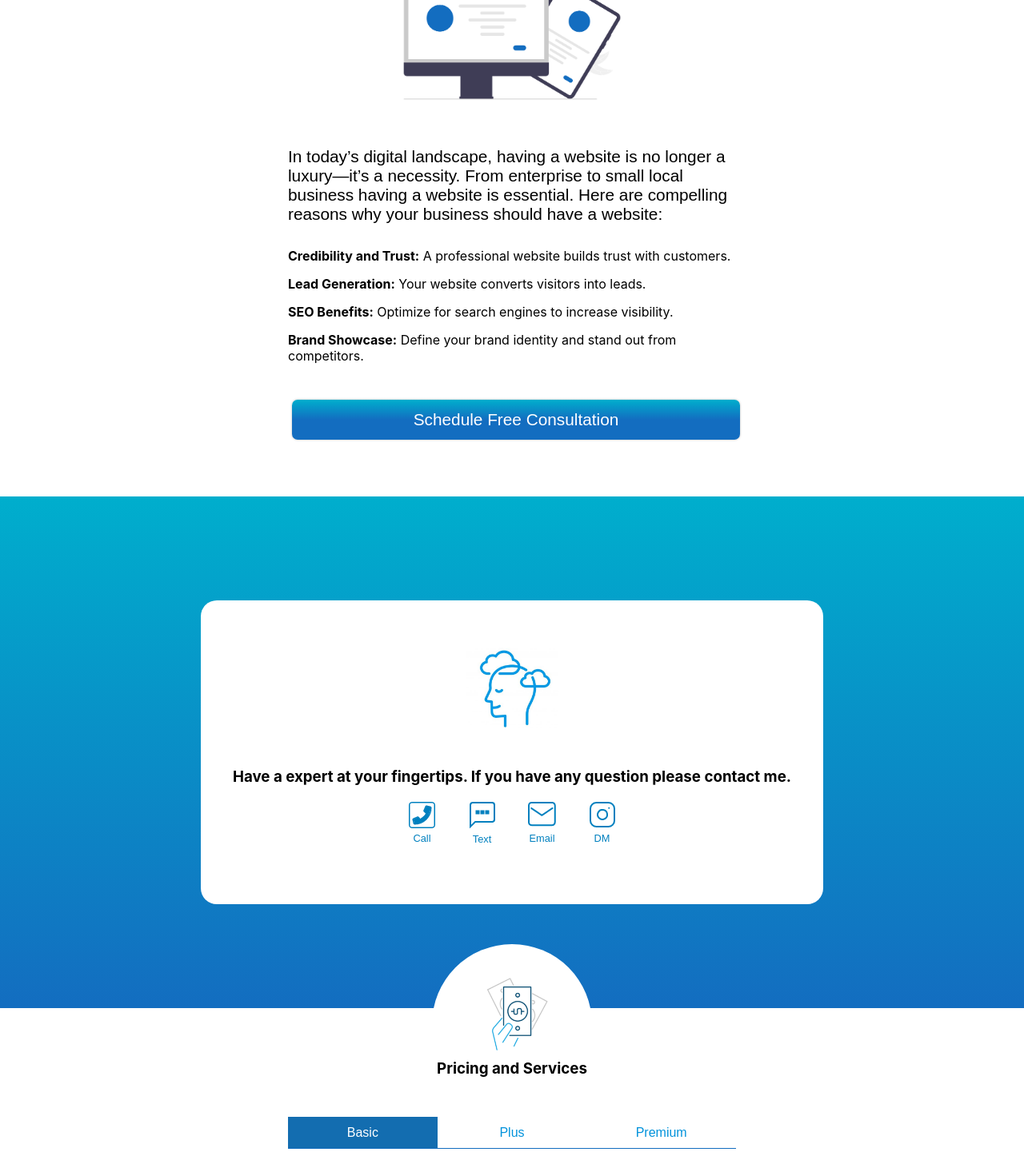
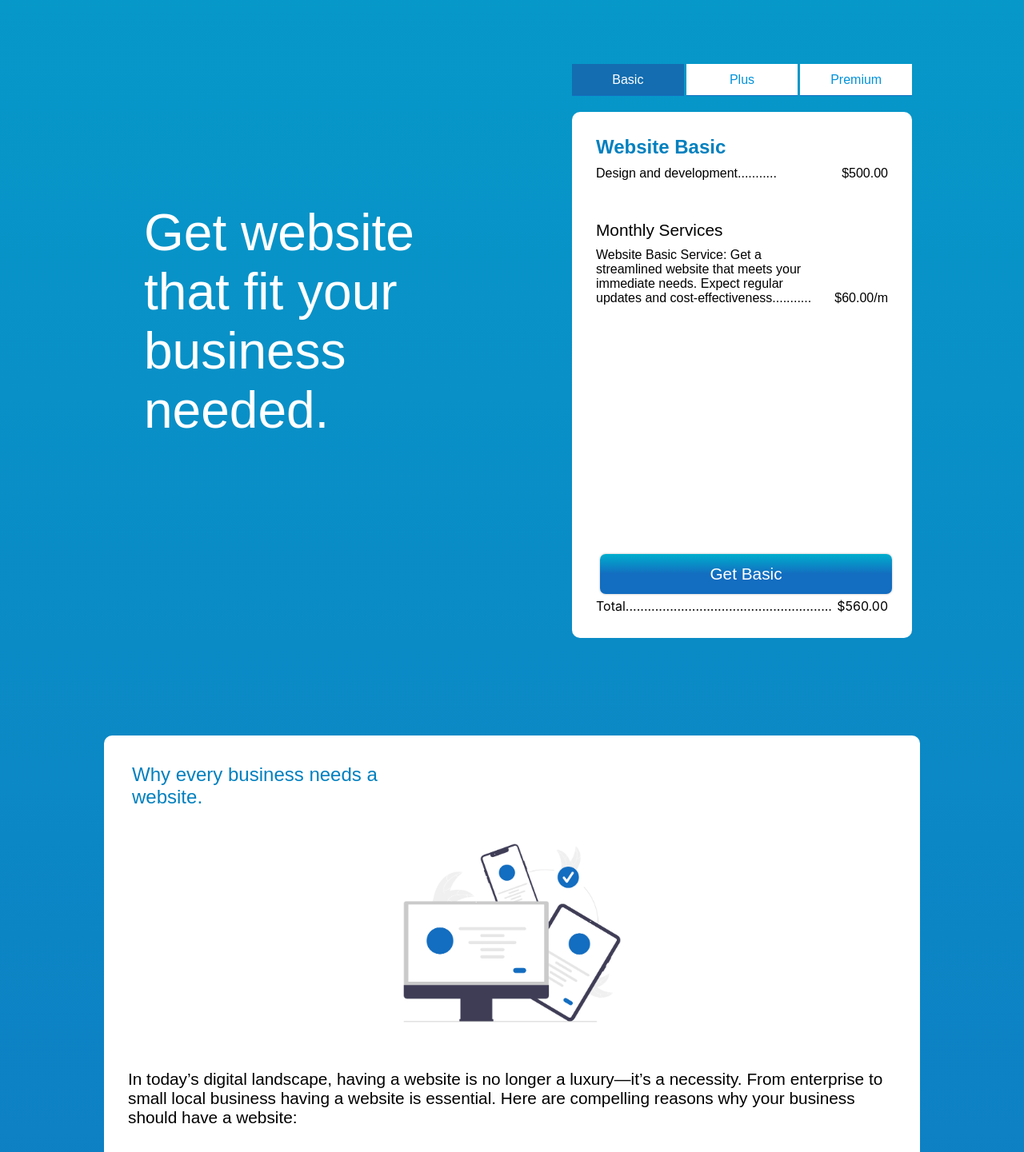
Before and after one commit to louieLouie117/react-portfolio, a React (Create React App) app in the folder client/: page / in a window 1280 px wide. Shown: the part 1330-2771 px from the top of the page at 80% size. Built offline with nearby package versions, Linux system fonts and the light colour scheme.

Commit message:
NewLayout

```diff
--- a/client/src/components/LandingPage/Services.jsx
+++ b/client/src/components/LandingPage/Services.jsx
@@ -123,92 +123,16 @@ const premiumServiceHandler = () => {
             </header> */}
 
             <main>
-                <section>
-                    <ul className='ServicesCard'>
-
-                        <li>
-                            <h2>Why every business needs a website.</h2>
-                            <div className='ServiceCardInfo'>
-                            <img src="/img/HeroImageMobile.png" alt="" />
-                            <p>
-                            In today’s digital landscape, having a website is no longer a luxury—it’s a necessity. From enterprise to small local business having a website is essential. Here are compelling reasons why your business should have a website:
-                            </p>
-                            <ul>
-        <li><strong>Credibility and Trust:</strong> A professional website builds trust with customers.</li>
-        <li><strong>Lead Generation:</strong> Your website converts visitors into leads.</li>
-        <li><strong>SEO Benefits:</strong> Optimize for search engines to increase visibility.</li>
-        <li><strong>Brand Showcase:</strong> Define your brand identity and stand out from competitors.</li>
-        {/* <li><strong>Efficient Customer Service:</strong> Provide essential information online.</li>
-        <li>
-            <strong>Payment Integrations:</strong> A website allows seamless transactions by integrating payment gateways. Whether it’s e-commerce or service-based, customers expect secure and convenient payment options.
-        </li>
-        <li><strong>Database Management:</strong>  Websites collect valuable data on user interactions. Proper database management ensures efficient storage, retrieval, and analysis of this information, aiding business decisions and personalization.</li> */}
-    </ul>
-                            </div>
-                            <footer>
-                            <a href="https://calendly.com/cardona-luis/30min">
-                            <button className='MainBTN'>Schedule Free Consultation</button>
-                            </a>
-                            </footer>
 
 
-                        </li>
-                    </ul>
-                </section>
-
-                <section>
-                    <div className="PeaceOfMind">
-                        <main>
-                        <img src="/img/PeaceOfMindImg.png" alt="" />
-
-                            <div className="PeaceOfMindInfo">
-                            <h3>Have a expert at your fingertips. If you have any question please contact me.</h3>
-                            <div className='Contact-Container'>
-
-
-                      <main>
-                      <a href="tel:925-809-2738">
-                        <img src="/img/Icons/IconPhone.png" alt="" />
-                      <button>Call</button>
-
-                      </a>
-
-                      <a href="sms:925-809-2738">
-                        <img src="/img/Icons/IconText.png" alt="" />
-                      <button>Text</button>
-                      </a>
-
-                      <a href="mailTo:LCwebsitesolutions@outlook.com?subject=Website&body= Hello Luis Cardona">
-                        <img src="/img/Icons/IconEmail.png" alt="" />
-                        <button>Email</button>
-                      </a>
-                      <a href="https://www.instagram.com/garagesally.founder/">
-                        <img src="/img/Icons/IconInsta.png" alt="" />
-                      <button>DM</button>
-                      </a>
-
-                      </main>
-
-
-                    </div>
-
-                            </div>
-
-                        </main>
-                    </div>
-                </section>
 
                 <section className='Cost-Container'>
-                    <header>
-                    <img src="/img/CostImg.png" alt="" />
-                    <h3>Pricing and Services</h3>
-                    {/* <p>You can build a price base on your buisness needs or get full services.</p>
-                    <nav>
-                    <button>Build a price</button>
-                    <button>Full Services</button>
-                    </nav> */}
+                <aside>
 
-                    </header>
+<h1>Get website that fit your business needed.</h1>
+
+</aside>
+
 
                     <main>
                     <ul className='ServicesCard ServiceBackground'>
@@ -329,6 +253,40 @@ const premiumServiceHandler = () => {
                     </ul>
                     </main>
                 </section>
+
+                <section>
+                    <ul className='ServicesCard'>
+
+                        <li>
+                            <h2>Why every business needs a website.</h2>
+                            <div className='ServiceCardInfo'>
+                            <img src="/img/HeroImageMobile.png" alt="" />
+                            <p>
+                            In today’s digital landscape, having a website is no longer a luxury—it’s a necessity. From enterprise to small local business having a website is essential. Here are compelling reasons why your business should have a website:
+                            </p>
+                            <ul>
+        <li><strong>Credibility and Trust:</strong> A professional website builds trust with customers.</li>
+        <li><strong>Lead Generation:</strong> Your website converts visitors into leads.</li>
+        <li><strong>SEO Benefits:</strong> Optimize for search engines to increase visibility.</li>
+        <li><strong>Brand Showcase:</strong> Define your brand identity and stand out from competitors.</li>
+        {/* <li><strong>Efficient Customer Service:</strong> Provide essential information online.</li>
+        <li>
+            <strong>Payment Integrations:</strong> A website allows seamless transactions by integrating payment gateways. Whether it’s e-commerce or service-based, customers expect secure and convenient payment options.
+        </li>
+        <li><strong>Database Management:</strong>  Websites collect valuable data on user interactions. Proper database management ensures efficient storage, retrieval, and analysis of this information, aiding business decisions and personalization.</li> */}
+    </ul>
+                            </div>
+                            <footer>
+                            <a href="https://calendly.com/cardona-luis/30min">
+                            <button className='MainBTN'>Schedule Free Consultation</button>
+                            </a>
+                            </footer>
+
+
+                        </li>
+                    </ul>
+                </section>
+
             </main>
 
 
--- a/client/src/modules/LandingPageStyles.css
+++ b/client/src/modules/LandingPageStyles.css
@@ -47,6 +47,10 @@ html{
 }
 .LandingPage-Container{
   display: grid;
+  /* background: linear-gradient(140deg, #2727aa, #f39e4e); */
+  background: linear-gradient(180deg, #00aecd, #136DC0);
+
+
 
   /* justify-items: center; */
 }
@@ -175,10 +179,8 @@ html{
 .projectsPage-container{
   height: auto;
   position: relative;
-    border-radius: 10px;
   display: grid;
   background-color: white;
-    /* height: 1000px; */
   /* background: linear-gradient(to bottom, #00aecd, #136DC0 45%); */
   /* box-shadow:  0 -10px 10px rgba(0, 0, 0, 0.104); */
 
@@ -805,6 +807,8 @@ html{
 .myHeader-container{
   display: grid;
   background: linear-gradient(180deg, #00aecd, #136DC0);
+  /* background: linear-gradient(140deg, #2727aa, #f39e4e); */
+
   justify-items: center;
   font: 1em sans-serif;
   padding-top: 20px;
@@ -832,7 +836,7 @@ html{
 
 .myHeader-container>header>footer>h2{
   color: white;
-    font: 1.7em sans-serif;
+  font: 1.9em sans-serif;
   padding: 30px;
 }
 
@@ -852,7 +856,6 @@ html{
   margin-left: 5px;
 
 }
-
 
 
 .Contact-Container{
@@ -909,7 +912,6 @@ html{
   background-color: white;
 
 }
-
 
 
 .myHeader-container aside{
@@ -1102,8 +1104,8 @@ html{
 
 .name-container img{
   border: solid 2px whitesmoke;
-    border-radius: 80px;
-    height: 95px;
+  border-radius: 100px;
+  height: 120px;
   align-self: center;
 }
 
@@ -1266,38 +1268,42 @@ html{
 
 .devTools-container{
   display: grid;
-    /* position: relative;background-color: whitesmoke; */
-    background: linear-gradient(180deg, #00aecd, #136DC0);
+  /* background: linear-gradient(180deg, #2727aa, #f39e4e); */
   justify-content: center;
   row-gap: 20px;
   width: auto;
-
-
-  }
-
-  .devTools-container section{
+  /* height: 100vh */
+
+}
+
+.devTools-container>section{
   display: grid;
   align-items: center;
   justify-content: center;
 }
+.devTools-container>h2{
+  color: white;
+  font: 2em sans-serif;
+  justify-self: center;
+  align-self: center;
+  padding-top: 20px;
+  margin-top: 40px;
+
+}
 
 .blueLine{
+  display: none;
   grid-column: 1/2;
   grid-row: 1/2;
   height: 10px;
   width: auto;
-    /* background: #2862AF; */
-  }
-
-  .devTools-container>h2{
-    color: white;
+  background: #2862AF;
+}
+
+.devTools-container>section>ul>li>h2{
+  color: #2862AF;
   text-align: center;
   font: 2em sans-serif;
-    margin-top: 40px;
-  }
-
-  .devTools-container>section> ul h2{
-    color: #0080BF;
 }
 
 .devTools-container ul{
@@ -1450,13 +1456,15 @@ html{
 
 .footer-container{
   display: grid;
-    background-color: #136DC0;
+  /* background-color: #f39e4e;   */
   justify-content: center;
   padding: 20px;
+  height: 50px;
+  align-items: center;
 }
 
 .footer-container>a{
-    font: 1em sans-serif;
+  font: 1.3em sans-serif;
   color: white;
   text-decoration: none;
 }
@@ -1587,7 +1595,7 @@ html{
     row-gap: 20px;
     display: grid;
     align-items: center;
-      height: 55vh;
+    /* height: 75vh; */
 
   }
   .myHeader-container aside{
@@ -1610,13 +1618,23 @@ html{
 
   .myHeader-container>header>footer>h2{
     width: auto;
-      font: 2.3em sans-serif;
+    padding-top: 40px;
+    font: 2.9em sans-serif;
+  }
+
+
+  .myHeader-container{
+    height: 75vh;
+  }
+
+  .Cost-Container{
+    grid-template-columns: 1fr 1fr;
+    column-gap: 150px;
   }
   #frameworks{
     width: 450px;
 
   }
-
 
 
     .linkCard-container{
--- a/client/src/modules/ServicesStyles.css
+++ b/client/src/modules/ServicesStyles.css
@@ -1,8 +1,6 @@
 .Services-Container{
-    background-color: rgb(19, 109, 192);
-    background-color: white;
+    /* background: linear-gradient(140deg, #2727aa, #f39e4e); */
     padding-top: 40px;
-    padding-bottom: 100px;
 }
 
 .Services-Container>header>h1{
@@ -13,21 +11,25 @@
     justify-content: center;
     row-gap: 20px;
     align-items: center;
-    padding-bottom: 40px;
+
 
 }
 
 
+.ServicesCard>li::-webkit-scrollbar{
+    width: 0;
+    height: 0;
+}
 
 .ServicesCard>li{
     display: grid;
     row-gap: 10px;
     background-color: white;
-    padding: 10px;
+    padding: 20px;
     border-radius: 10px;
     align-content: flex-start;
-    max-width: 35em;
-
+    /* max-width: 35em; */
+    overflow: scroll;
 
 }
 
@@ -35,7 +37,7 @@
 .ServicesCard>li>main{
     display: grid;
     padding-bottom: 20px;
-    height: 270px;
+    height: 450px;
     align-content: flex-start;
 }
 
@@ -53,10 +55,9 @@
 }
 
 .ServicesCard>li>h2{
-    font: 1.2em sans-serif;
+    font: 1.5em sans-serif;
     color: #0080BF;
     width: 350px;
-    text-align: center;
     padding: 5px;
     /* cursor: pointer; */
 
@@ -67,12 +68,10 @@
     display: grid;
     justify-items: center;
     row-gap: 30px;
-    padding-bottom: 30px;
 }
 
-.ServiceCardInfo>ul{
-    display: grid;
-    row-gap: 15px;
+.ServiceCardInfo ul{
+    justify-self: left;
 }
 .ServiceCardInfo> p{
     font: 1.3em sans-serif;
@@ -87,14 +86,9 @@
 
 .PeaceOfMind{
     display: grid;
-    /* background: linear-gradient(rgb(19, 109, 192), rgb(0, 174, 205) 120%); */
     padding-top: 40px;
-    padding-bottom: 40px;
-    height: 70vh;
     justify-items: center;
-    background: linear-gradient(180deg, #00aecd, #136DC0);
-    align-items: center;
-
+    align-content: center;
 }
 
 .PeaceOfMind>h2{
@@ -110,19 +104,34 @@
     padding: 40px;
     border-radius: 20px;
     background-color: white;
-    height: 300px;
     row-gap: 50px;
 }
 
 
 .Cost-Container{
     display: grid;
-    background-color: white;
-    max-width: 35em;
+    /* background-color: white; */
+    /* max-width: 65em; */
     margin: 0 auto;
     border-radius: 20px;
     padding: 10px;
 
+}
+
+.Cost-Container>aside{
+    justify-items: center;
+}
+
+.Cost-Container>aside>img{
+    width: 150px;
+    height: auto;
+}
+
+.Cost-Container>aside h1{
+    font: 2em sans-serif;
+    color: white;
+    text-align: left;
+    padding: 30px;
 }
 
 
@@ -136,7 +145,6 @@
     justify-items: center;
     align-items: center;
     align-content: center;
-    margin-top: -90px;
     justify-self: center;
 
 }
@@ -145,9 +153,8 @@
 
 .pricing-container{
     display: grid;
-    grid-template-columns: 1fr 100px;
+    grid-template-columns: 4fr 1fr;
     justify-content: flex-start;
-    row-gap: 10px;
 
 
 }
@@ -198,6 +205,7 @@ justify-items: flex-end;
 .MonthlyOptions{
     display: flex;
     width: 100%;
+    column-gap: 3px;
 }
 
 
@@ -206,7 +214,7 @@ justify-items: flex-end;
     padding: 10px;
     border: none;
     background-color: white;
-    color: #136dc0;
+    color: rgb(19, 109, 192);
     height: 40px;
     width: 100%;
     cursor: pointer;
@@ -230,8 +238,40 @@ justify-items: flex-end;
 
     }
 
+    .Services-Container {
+        padding: 100px;
+    }
+
+    .Cost-Container{
+        padding: 40px;
+        height: 100vh;
+    }
+
+    .Cost-Container>aside h1{
+        font: 4em sans-serif;
+        padding: 40px;
+        align-self: center;
+        margin-top: 150px;
+        /* font space*/
 
 
+    }
+
+    .Services-Container>main{
+        display: grid;
+        /* grid-template-columns: 1fr 1fr 1fr; */
+    }
+    .ServicesCard>li{
+        padding: 30px;
+    }
+
+    .ServiceCardInfo{
+        width: 60em;
+    }
+
+    .PeaceOfMind{
+        width: 25em;
+    }
 
 
 
```
Also changed, not shown: client/src/components/LandingPage/ToolsTechnologies.jsx (+47 -1 lines). Lines whose indentation alone changed are shown as unchanged.
